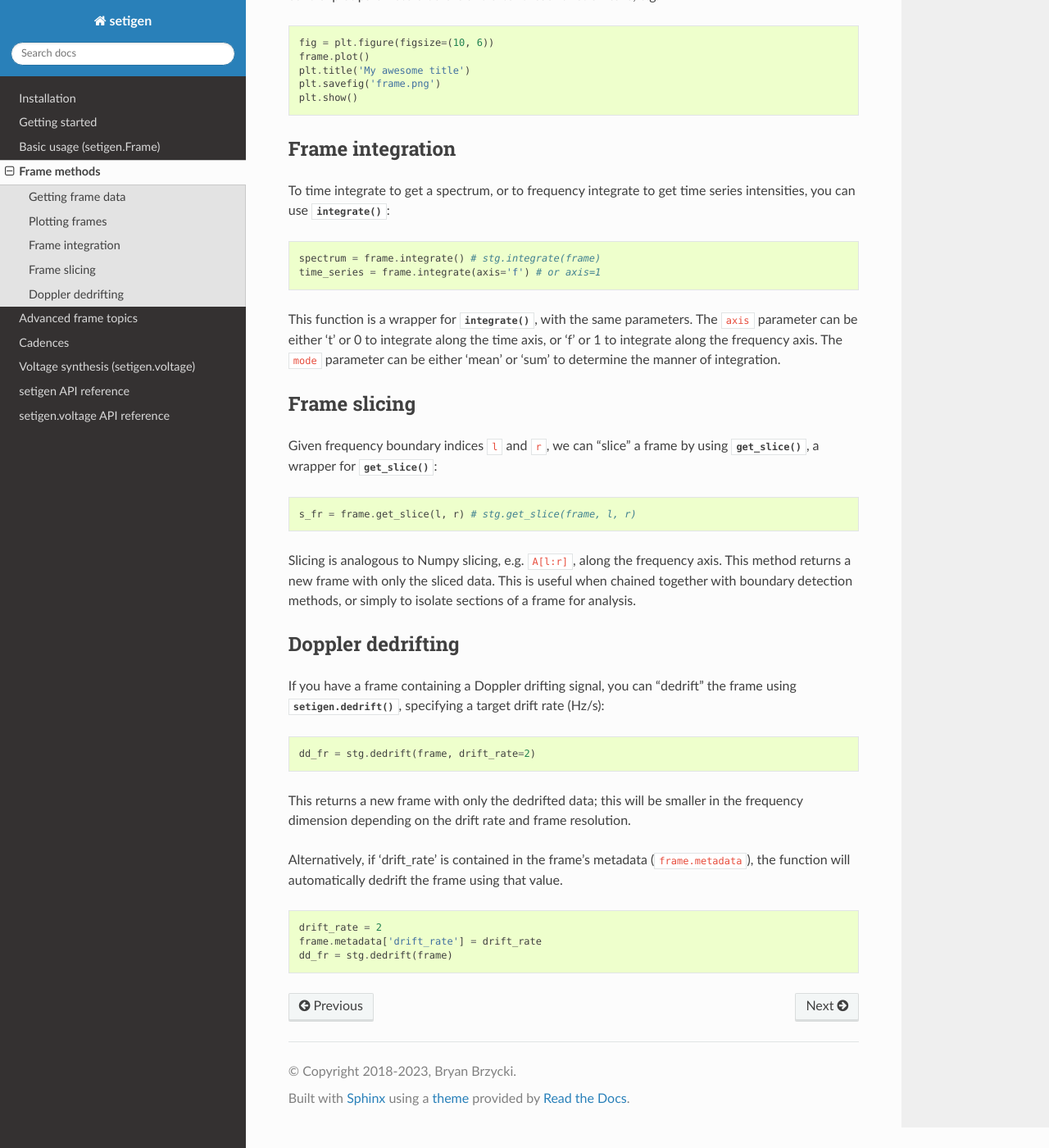
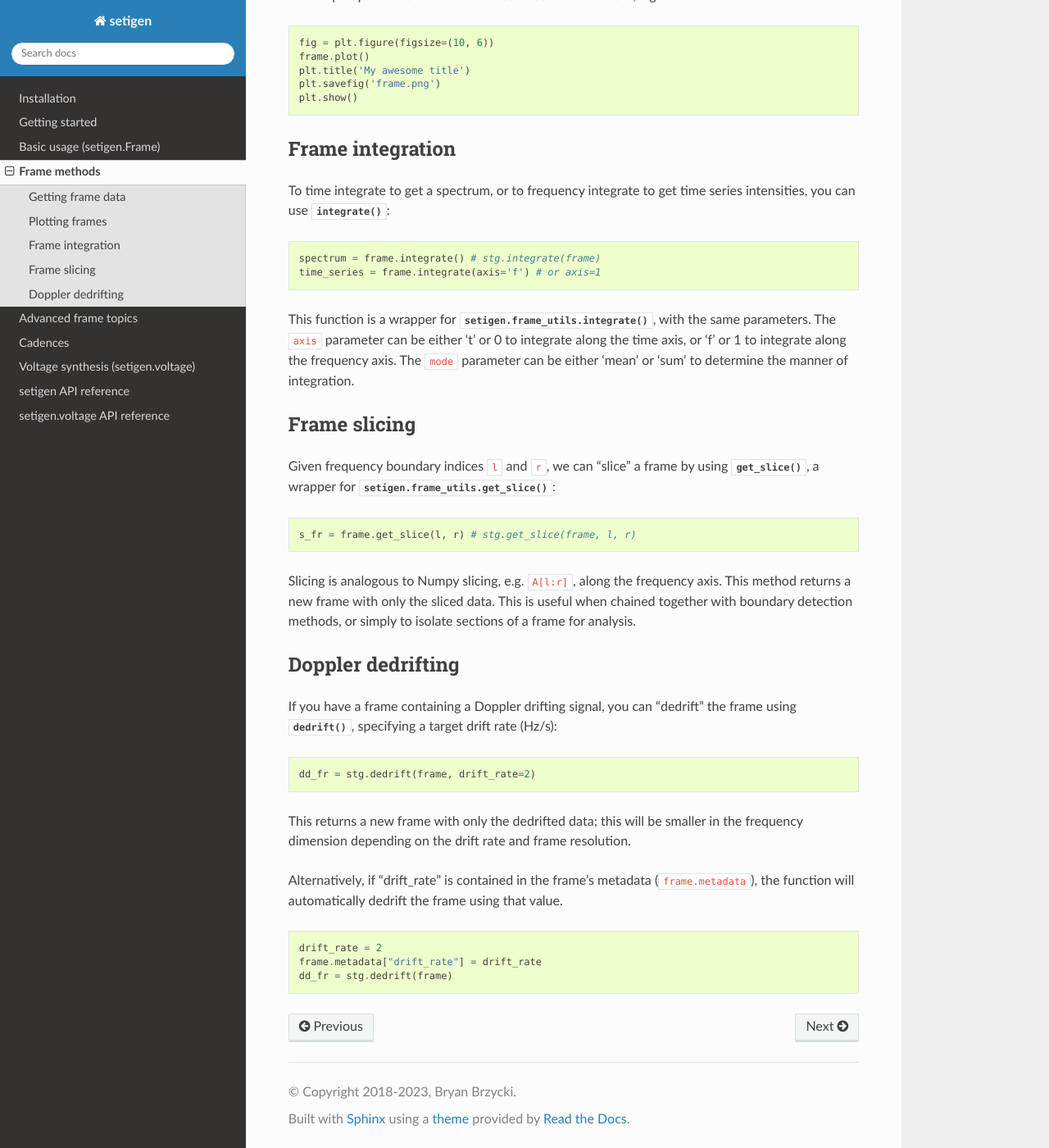
Before and after one commit to bbrzycki/setigen, a Sphinx documentation site: the page built from docs/source/frame_methods.rst, in a window 1280 px wide and 1400 px high, scrolled down 3758 px. Shown: the whole window at 82% size. Built offline with Sphinx 7.4.7 and the Read the Docs theme 2.0.0, drawn with Linux system fonts in a browser that asks for light colours.

Commit message:
Fix func links

```diff
--- a/docs/source/frame_methods.rst
+++ b/docs/source/frame_methods.rst
@@ -99,7 +99,7 @@
     spectrum = frame.integrate() # stg.integrate(frame)
     time_series = frame.integrate(axis='f') # or axis=1
 
-This function is a wrapper for :func:`~setigen.integrate`, with the same parameters. The
+This function is a wrapper for :func:`setigen.frame_utils.integrate`, with the same parameters. The
 :code:`axis` parameter can be either 't' or 0 to integrate along the time axis, or 'f' or
 1 to integrate along the frequency axis. The :code:`mode` parameter can be either 'mean' or
 'sum' to determine the manner of integration.
@@ -108,7 +108,7 @@
 -------------
 
 Given frequency boundary indices :code:`l` and :code:`r`, we can "slice" a frame by using
-:func:`~setigen.frame.Frame.get_slice`, a wrapper for :func:`~setigen.get_slice`:
+:func:`~setigen.frame.Frame.get_slice`, a wrapper for :func:`setigen.frame_utils.get_slice`:
 
 .. code-block:: Python
 
@@ -123,7 +123,7 @@
 ------------------
 
 If you have a frame containing a Doppler drifting signal, you can "dedrift" the frame
-using :func:`setigen.dedrift`, specifying a target drift rate (Hz/s):
+using :func:`~setigen.frame.Frame.dedrift`, specifying a target drift rate (Hz/s):
 
 .. code-block:: Python
 
@@ -132,12 +132,12 @@
 This returns a new frame with only the dedrifted data; this will be smaller in
 the frequency dimension depending on the drift rate and frame resolution.
 
-Alternatively, if 'drift_rate' is contained in the frame's metadata
+Alternatively, if "drift_rate" is contained in the frame's metadata
 (:code:`frame.metadata`), the function will automatically dedrift the frame using that
 value.
 
 .. code-block:: Python
 
     drift_rate = 2
-    frame.metadata['drift_rate'] = drift_rate
+    frame.metadata["drift_rate"] = drift_rate
     dd_fr = stg.dedrift(frame)
```
Also changed, not shown: docs/source/advanced.rst (+8 -8 lines).
